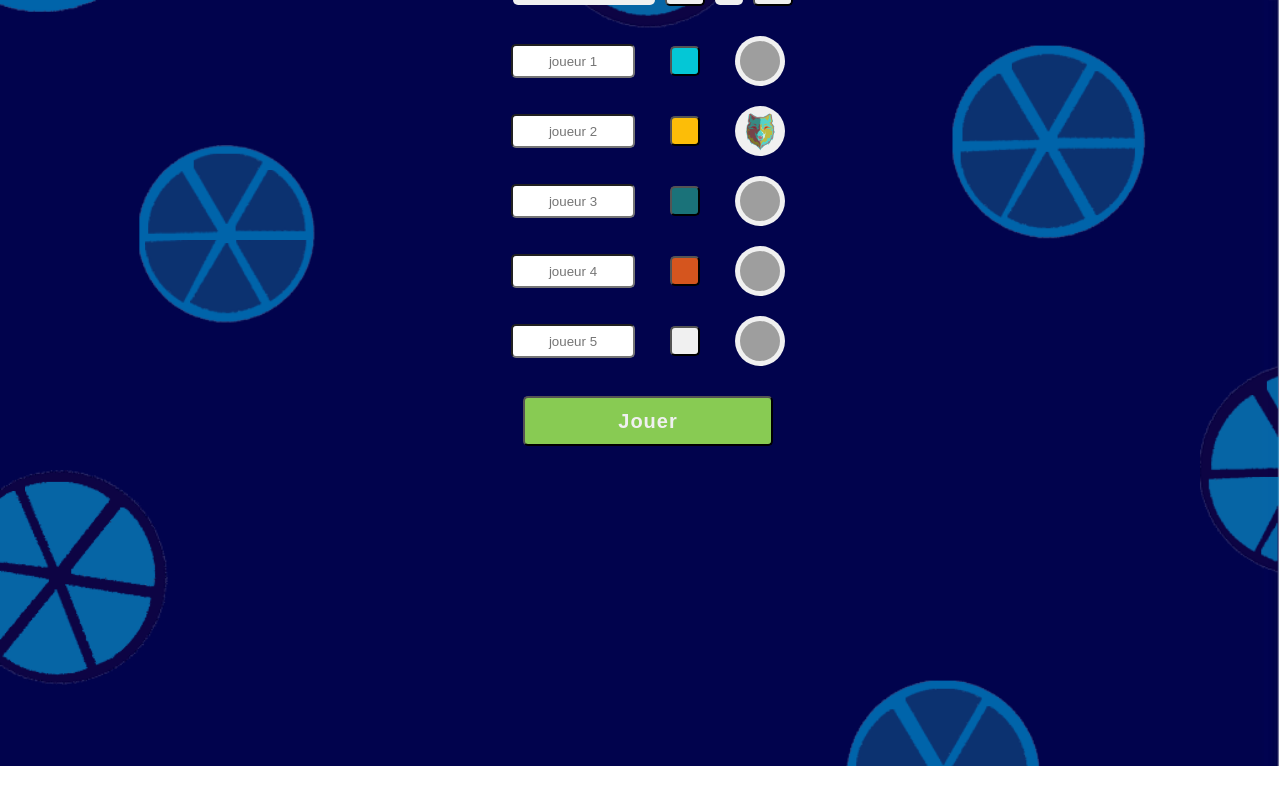
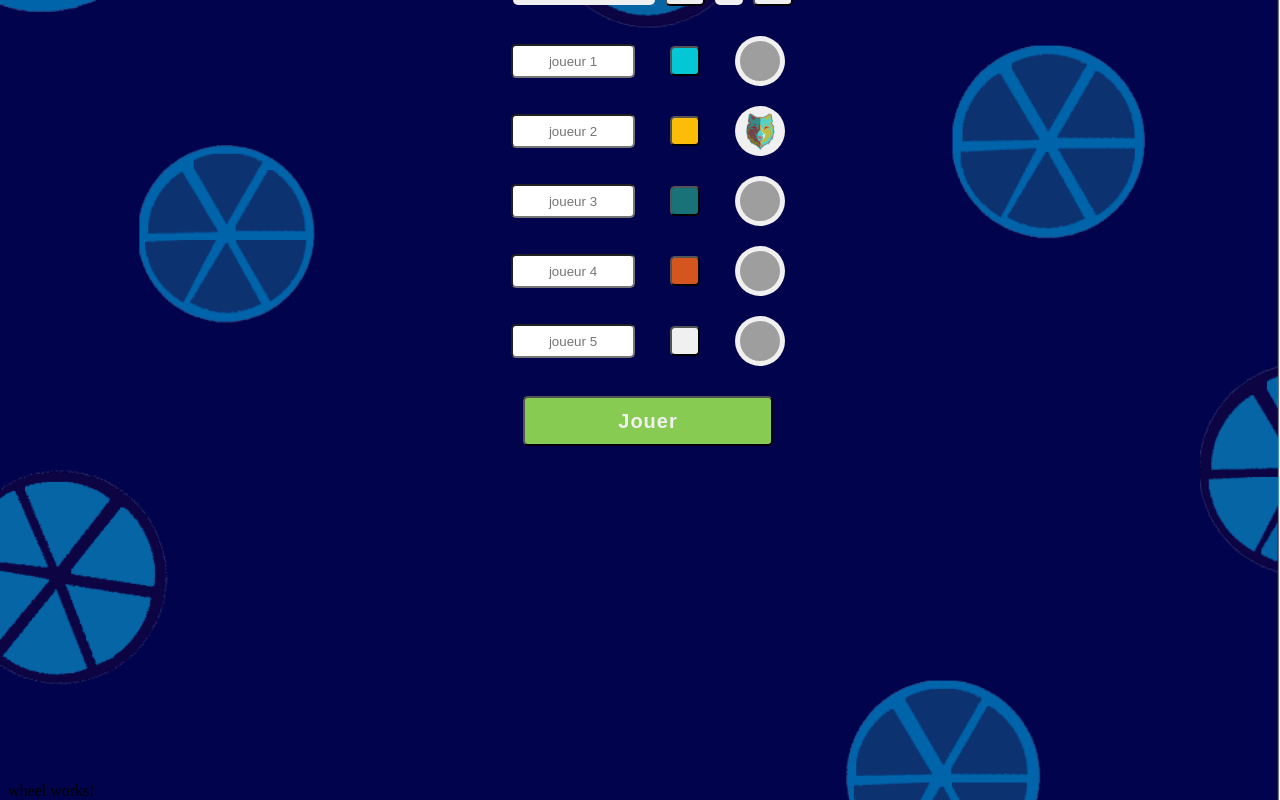
Before and after one commit to rickaed/rickTwisterBrain, an Angular app: page / in a window 1280 px wide. Shown: the part 190-990 px from the top of the page. Before the commit the page ends 956 px from the top, so only its background shows below. Built offline with nearby package versions, Linux system fonts and the light colour scheme; grey boxes are pictures that could not be loaded.

Commit message:
add app-wheel and app.component

```diff
--- a/src/app/app.component.html
+++ b/src/app/app.component.html
@@ -3,3 +3,4 @@
 <app-game></app-game>
 <app-final></app-final>
 <app-player></app-player>
+<app-wheel></app-wheel>
```
